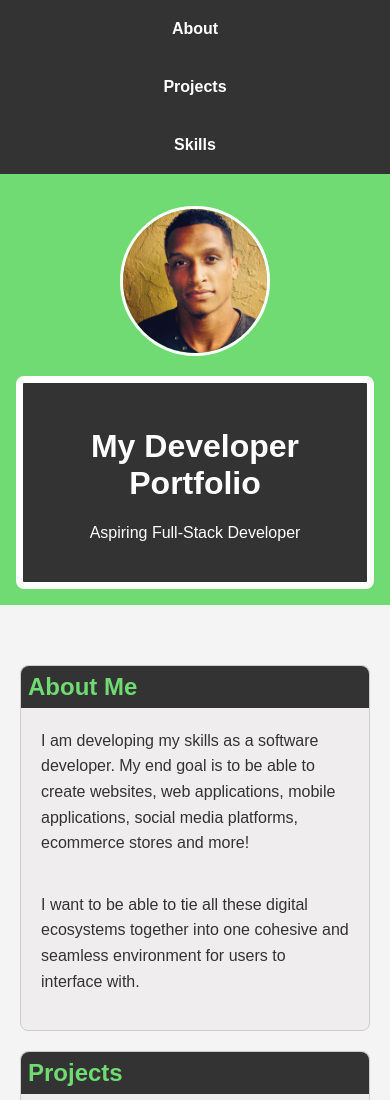
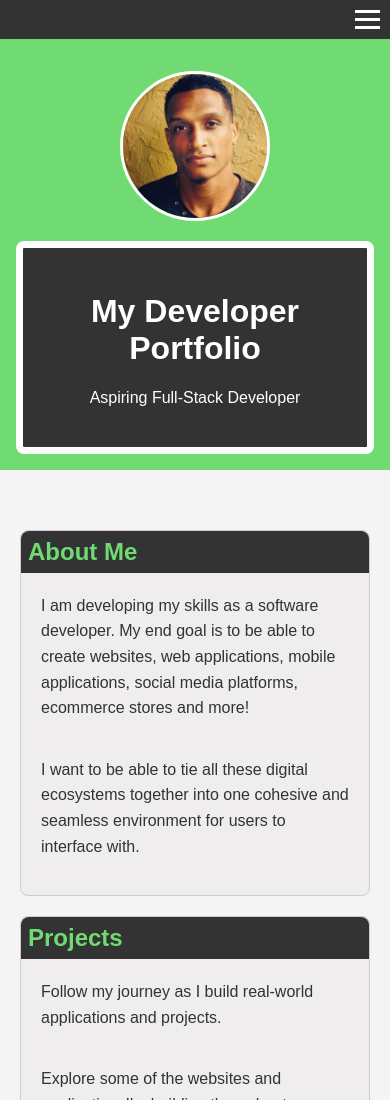
Before and after one commit to LA9021/Developer-Portfolio, a plain HTML site: page index.html in a window 390 px wide. Shown: the top 1100 px of the page. Drawn offline with Linux system fonts and the light colour scheme.

Commit message:
Responsive Hamburger Menu

```diff
--- a/index.html
+++ b/index.html
@@ -9,12 +9,18 @@
 </head>
 
 <body>
-    <nav>
-        <ul>
+    <nav class="navbar">
+
+        <ul class="nav-links">
             <li><a href="#about">About</a></li>
             <li><a href="#projects">Projects</a></li>
             <li><a href="#skills">Skills</a></li>
         </ul>
+         <button class="hamburger" type="button">
+            <span class="bar"></span>
+            <span class="bar"></span>
+            <span class="bar"></span>
+        </button>
     </nav>
     <header>
         <img src="profile-photo.jpg" alt="Profile Picture">
--- a/style.css
+++ b/style.css
@@ -16,37 +16,64 @@ body {
 
 /* Navigation Styles */
 
-nav {
+.navbar {
     position: sticky;
     top: 0;
     z-index: 1000;
+    display: flex;
+    align-items: center;
+    justify-content: space-between;
+    gap: 20px;
+    background-color: #333;
 }
 
-nav ul {
+.navbar ul {
     list-style-type: none;
     padding: 0;
     margin: 0;
     display: flex;
+    flex-grow: 1;
+    gap: 20px;
     justify-content: space-around;
-    background-color: #333;
-    top: 0;
 
 }
 
-nav ul li {
+.navbar ul li {
     /* margin: 0 15px;*/
     /* Removed margin to make the navigation items evenly spaced, and the code might not be necessary */
     padding: 20px 0;
 }
 
-nav ul li a {
+.navbar ul li a {
     color: white;
     text-decoration: none;
     font-weight: bold;
 }
 
-nav ul li a:hover {
+.navbar ul li a:hover {
     color: #6fdb72;
+}
+
+/* Hamburger Menu Styles */
+
+.hamburger {
+    background-color: transparent;
+    border: none;
+    padding: 0;
+    margin-left: 10px;
+    cursor: pointer;
+    display: flex;
+    flex-direction: column;
+    gap: 5px;
+   /* margin-left: auto; */
+
+}
+
+.hamburger span {
+    display: block;
+    width: 25px;
+    height: 3px;
+    background-color: #fff;
 }
 
 /* Header Styles */
@@ -379,3 +406,25 @@ footer {
     }
 
 }
+
+/* HAMBURGER MENU RESPONSIVENESS */
+
+@media (max-width: 600px) {
+    .navbar .nav-links {
+        display: none;
+    }
+    .hamburger {
+        display: flex;
+        margin-top: 10px;
+        margin-bottom: 10px;
+        margin-left: auto;
+        margin-right: 10px;
+
+    }
+}
+
+@media (min-width: 600px) {
+    .hamburger {
+        display: none;
+    }
+}
```
